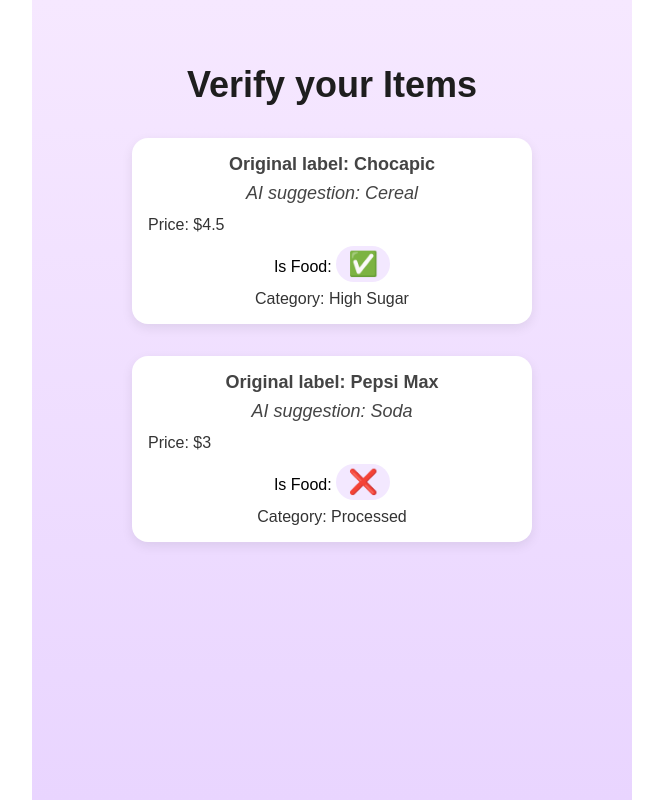
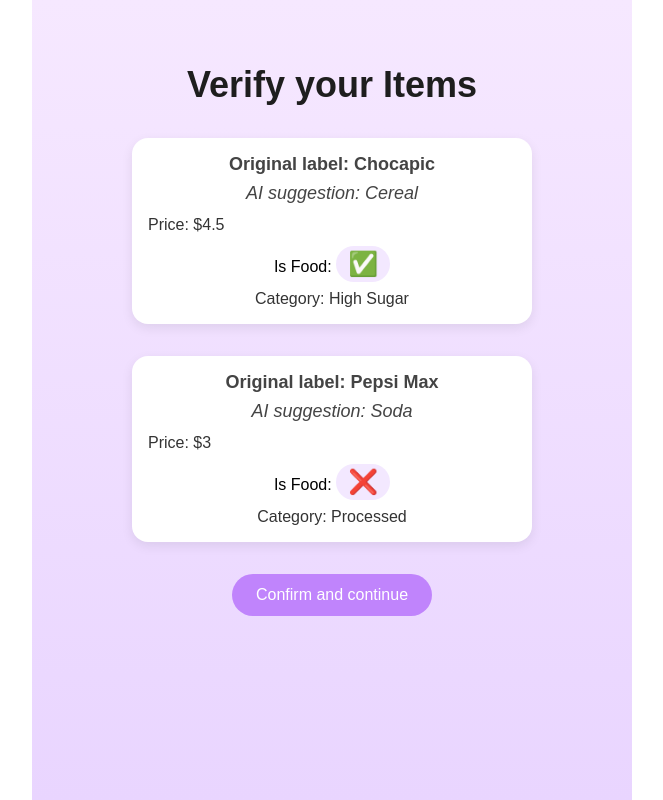
Before and after one commit to MVictoriaDoll/NutriChoice, a React (Vite) app in the folder client/: page /verify in a window 1280 px wide. Shown: the whole page, without its empty margins (308-971 px from the left). Built offline with nearby package versions, Linux system fonts and the light colour scheme.

Commit message:
Add confirmation button to VerifyPage

```diff
--- a/client/src/components/VerifyPage.css
+++ b/client/src/components/VerifyPage.css
@@ -92,6 +92,24 @@
   background-color: #e9d5ff;
 }
 
+.verify-confirm-button {
+  background-color: #c084fc;
+  color: white;
+  border: none;
+  border-radius: 9999px;
+  padding: 0.75rem 1.5rem;
+  font-size: 1rem;
+  font-weight: 500;
+  cursor: pointer;
+  margin-top: 2rem;
+  transition: background-color 0.3s ease;
+}
+
+.verify-confirm-button:hover {
+  background-color: #a855f7;
+}
+
+
 @media (min-width: 768px) {
   .verify-page {
     padding: 4rem 2rem;
--- a/client/src/components/VerifyPage.tsx
+++ b/client/src/components/VerifyPage.tsx
@@ -1,11 +1,11 @@
-//import { useNavigate } from 'react-router-dom';
+import { useNavigate } from 'react-router-dom';
 import { useState } from 'react';
 import './VerifyPage.css';
 
-export default function VerifyPage () {
+export default function VerifyPage() {
   const [items, setItems] = useState([
     {
-      id:'1',
+      id: '1',
       originalBillLabel: 'Chocapic',
       aiSuggestedName: 'Cereal',
       price: 4.5,
@@ -13,7 +13,7 @@
       classification: 'High Sugar',
     },
     {
-      id:'2',
+      id: '2',
       originalBillLabel: 'Pepsi Max',
       aiSuggestedName: 'Soda',
       price: 3.0,
@@ -22,34 +22,34 @@
 
     }
   ]);
-  //const navigate = useNavigate();
+  const navigate = useNavigate();
 
-  /*const handleConfirm = () =>   {
+  const handleConfirm = () =>   {
     navigate('/dashboard');
-  }*/
+  }
 
-    const toggleIsFood=(id:string) => {
+  const toggleIsFood = (id: string) => {
 
-      const updatedItems = items.map(item =>
-        item.id === id ? {...item, isFoodItem: !item.isFoodItem}: item
-      );
-      setItems(updatedItems);
+    const updatedItems = items.map(item =>
+      item.id === id ? { ...item, isFoodItem: !item.isFoodItem } : item
+    );
+    setItems(updatedItems);
 
-    };
+  };
 
 
-  return(
+  return (
     <section className='verify-page'>
       <h2 className='verify-title'>Verify your Items</h2>
       <ul className='verify-list'>
-        {items.map(item =>(
+        {items.map(item => (
           <li key={item.id} className='verify-item'>
             <p className='verify-label'>Original label: {item.originalBillLabel}</p>
             <p className='verify-suggestion'>AI suggestion: {item.aiSuggestedName}</p>
             <p className='verify-price'>Price: ${item.price}</p>
             <p className='verify-food'>Is Food: {''}
               <button className='verify-toggle-btn' onClick={() => toggleIsFood(item.id)}>
-                {item.isFoodItem ? '✅': '❌'}
+                {item.isFoodItem ? '✅' : '❌'}
               </button>
             </p>
             <p className='verify-category'>Category: {item.classification}</p>
@@ -57,6 +57,9 @@
           </li>
         ))}
       </ul>
+      <button className="verify-confirm-button" onClick={handleConfirm}>
+        Confirm and continue
+      </button>
 
     </section>
 
```
